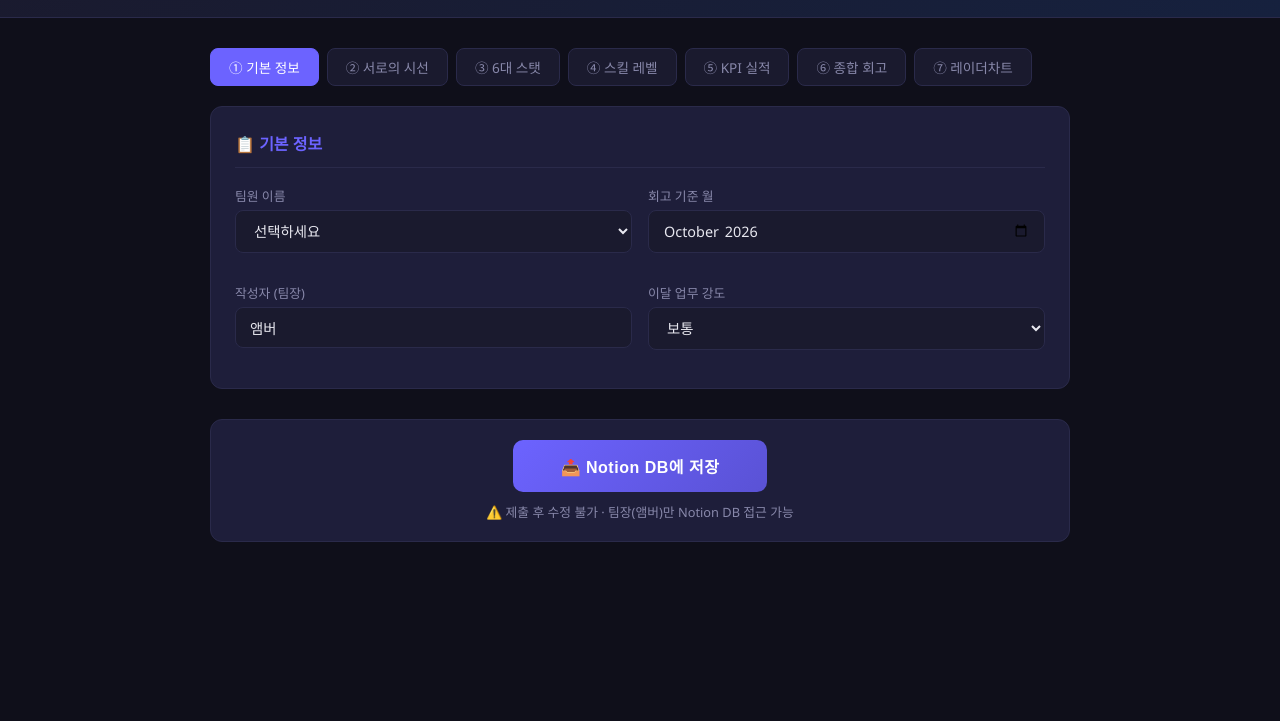
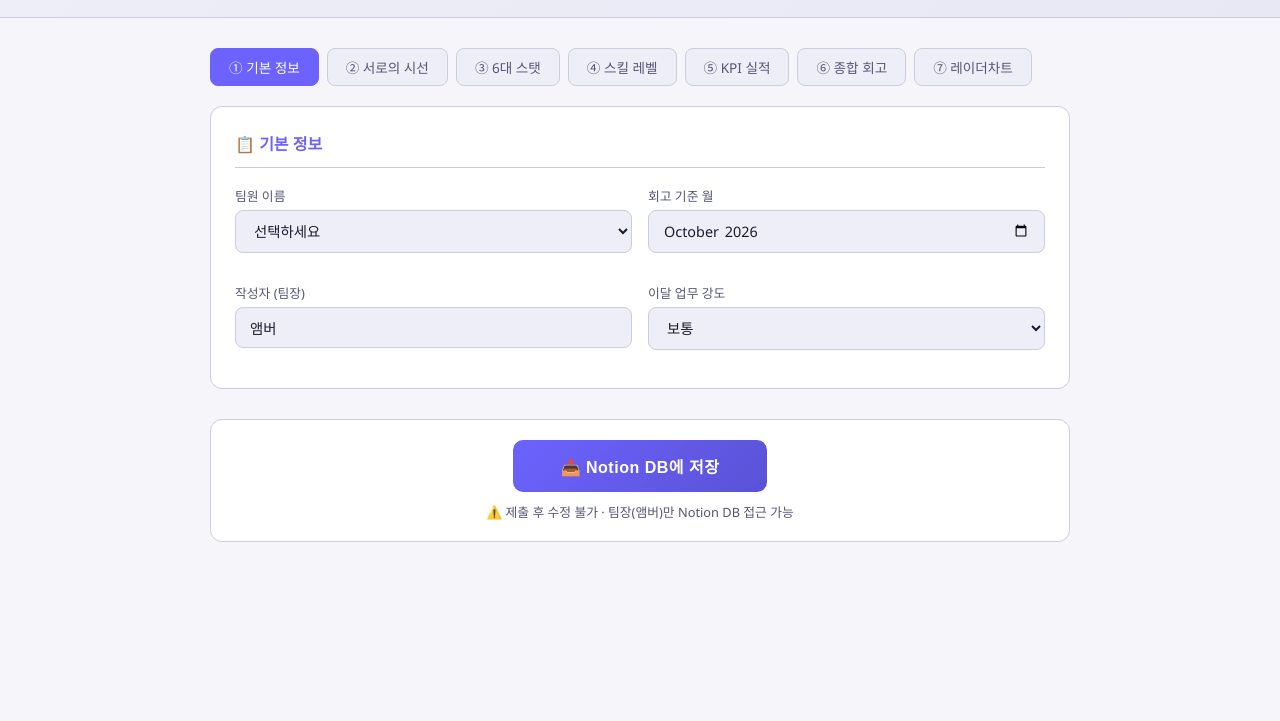
Before and after one commit to kaiden-web/career-rpg, a plain HTML site: page team-review.html in a window 1280 px wide. Shown: the part 79-800 px from the top of the page. Drawn offline with nearby package versions, Linux system fonts and the light colour scheme.

Commit message:
Update team-review.html

```diff
--- a/team-review.html
+++ b/team-review.html
@@ -12,13 +12,13 @@
     --accent: #FF6584;
     --success: #43D39E;
     --warning: #FFB347;
-    --bg: #0F0F1A;
-    --bg2: #1A1A2E;
-    --bg3: #16213E;
-    --card: #1E1E3A;
-    --border: #2A2A4A;
-    --text: #E8E8F0;
-    --text-muted: #8888AA;
+    --bg: #F5F5FA;
+    --bg2: #EEEEF8;
+    --bg3: #E8E8F5;
+    --card: #FFFFFF;
+    --border: #CCCCDD;
+    --text: #1A1A2E;
+    --text-muted: #555577;
     --gold: #FFD700;
   }
   * { box-sizing: border-box; margin: 0; padding: 0; }
```
